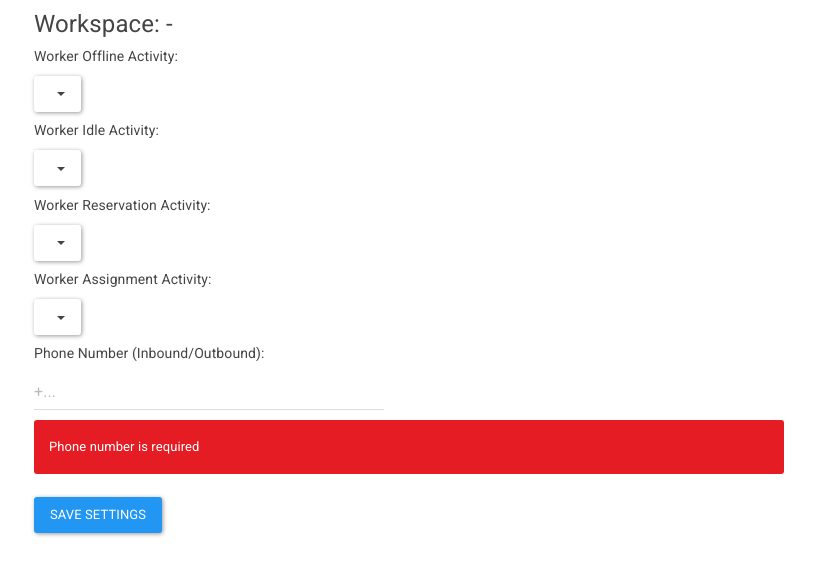
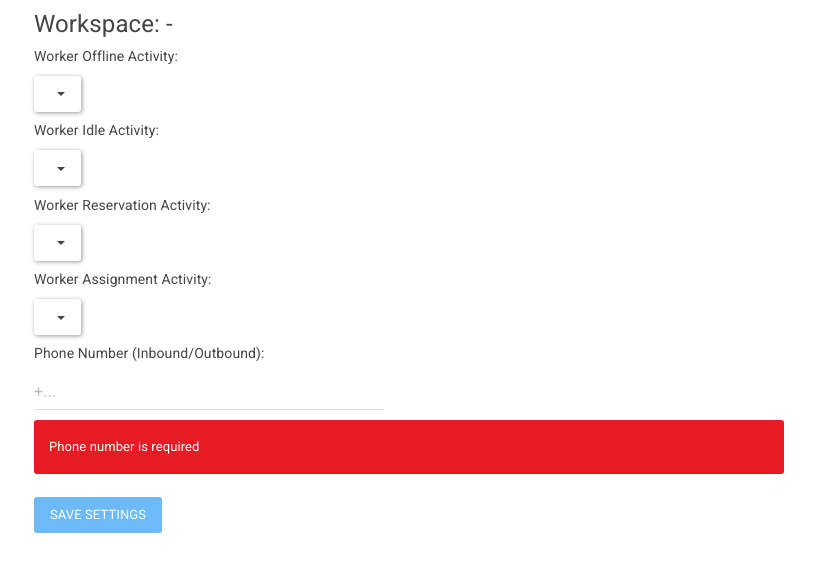
Before and after one commit to nash-md/twilio-contact-center, a website: page public/setup/index.html in a window 1280 px wide. Shown: the part 131-706 px from the top of the page, without its empty margins (231-1046 px from the left). Drawn offline with Linux system fonts and the light colour scheme; no server answers.

Commit message:
Add validation to prevent users from submitting an empty form

```diff
--- a/public/setup/index.html
+++ b/public/setup/index.html
@@ -92,7 +92,7 @@
 
       <div>
 
-        <button class="btn btn-primary" ng-disabled="setupForm.$invalid" ng-click="saveConfig()"><span style="margin-right: 10px;" ng-show="isSaving == true"><i class="fa fa-refresh fa-spin"></i></span>Save Settings</button>
+        <button class="btn btn-primary" ng-disabled="setupForm.$invalid || setupForm.$pristine" ng-click="saveConfig()"><span style="margin-right: 10px;" ng-show="isSaving == true"><i class="fa fa-refresh fa-spin"></i></span>Save Settings</button>
 
       </div>
 
```
